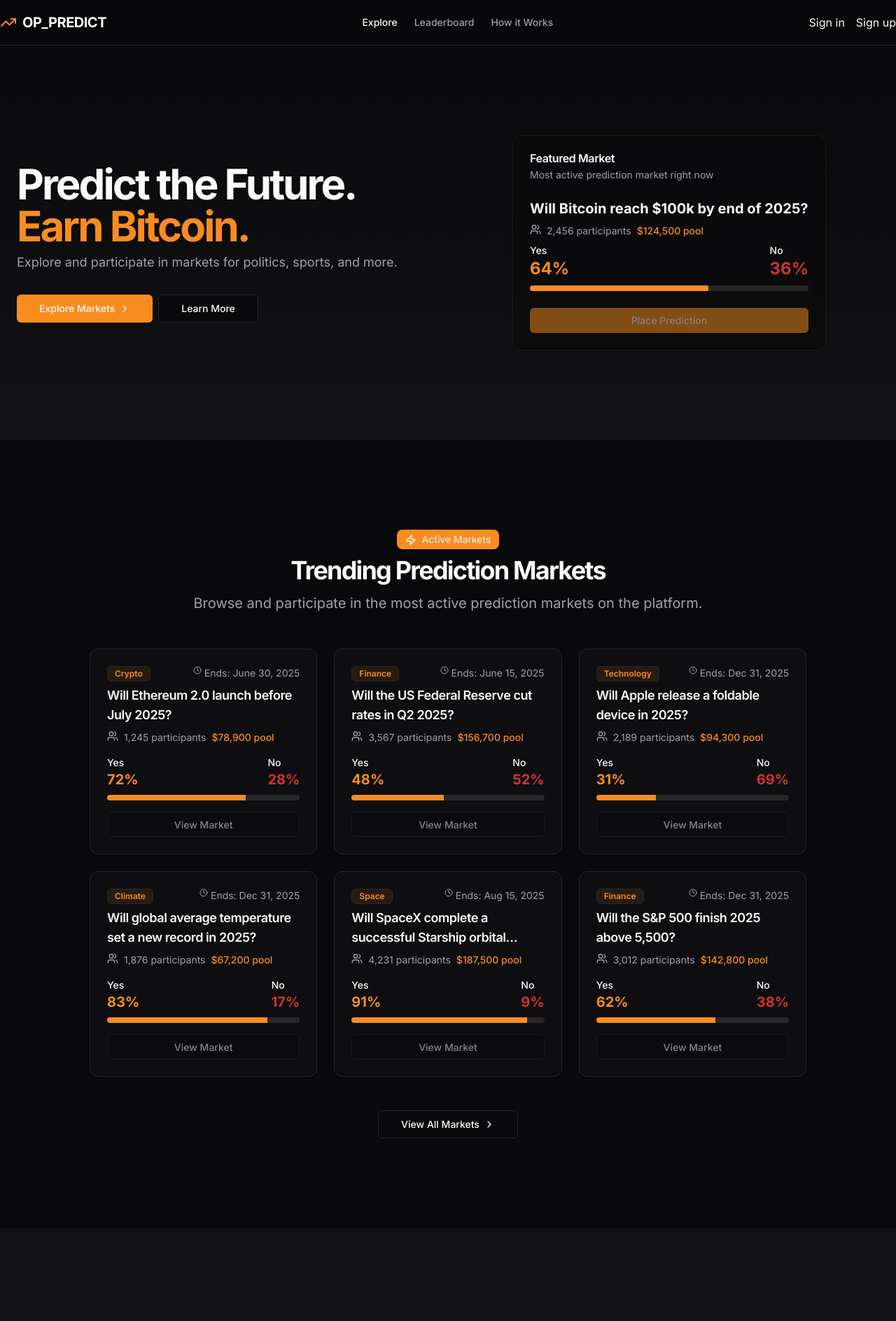
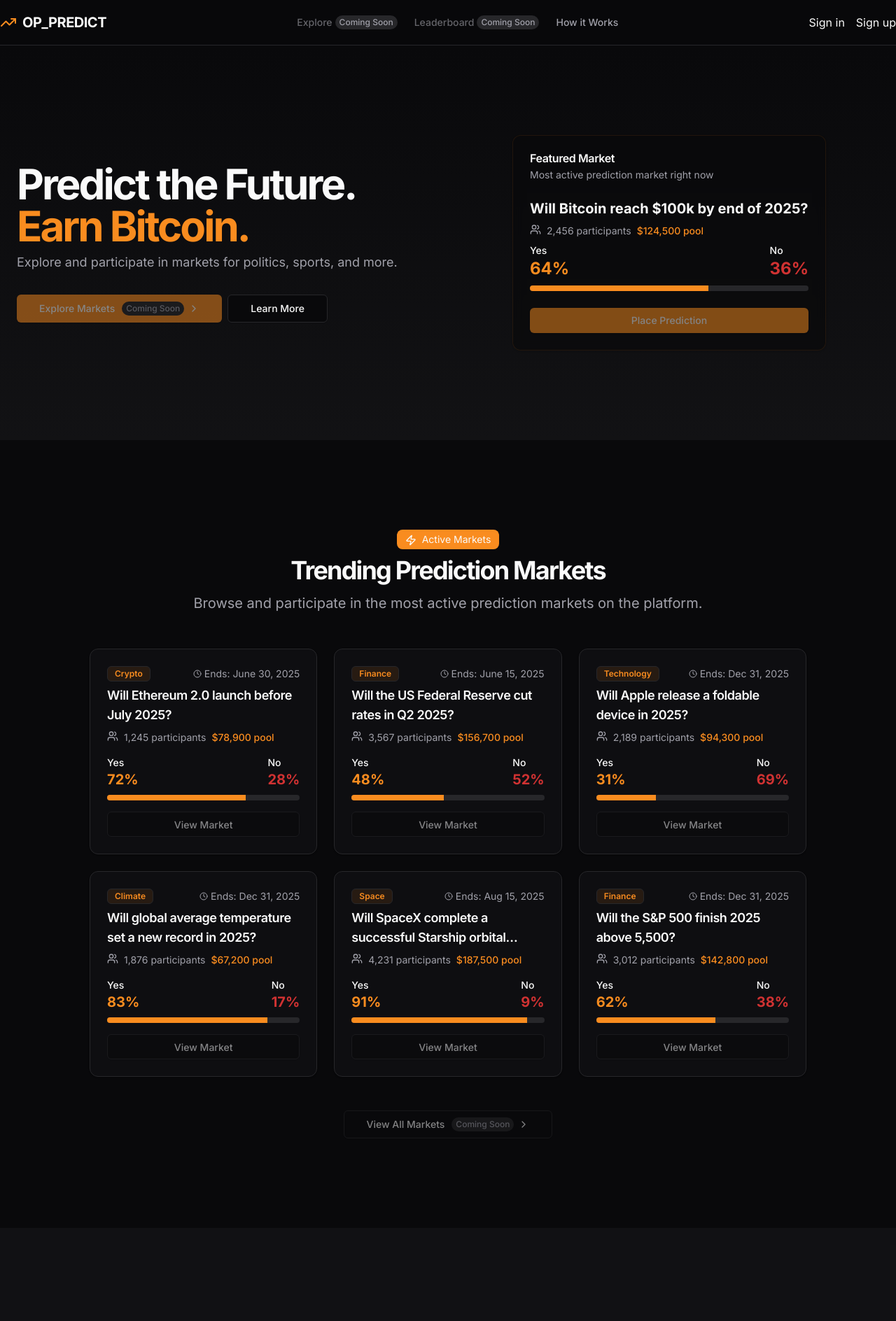
Before and after one commit to r0zar/op_predict, a Next.js app: page / in a window 1280 px wide. Shown: the top 1888 px of the page at 70% size. Built offline with nearby package versions, Linux system fonts and the light colour scheme; no server answers.

Commit message:
:art: Update

```diff
--- a/app/layout.tsx
+++ b/app/layout.tsx
@@ -41,12 +41,12 @@ export default function RootLayout({
                   </Link>
                 </div>
                 <nav className="hidden md:flex items-center gap-6">
-                  <Link href="/explore" className="text-sm font-medium text-foreground">
-                    Explore
-                  </Link>
-                  <Link href="/leaderboard" className="text-sm font-medium text-muted-foreground hover:text-foreground">
-                    Leaderboard
-                  </Link>
+                  <span className="text-sm font-medium text-muted-foreground/60 cursor-not-allowed flex items-center">
+                    Explore <span className="ml-1 text-xs px-1.5 py-0.5 rounded-full bg-muted text-muted-foreground">Coming Soon</span>
+                  </span>
+                  <span className="text-sm font-medium text-muted-foreground/60 cursor-not-allowed flex items-center">
+                    Leaderboard <span className="ml-1 text-xs px-1.5 py-0.5 rounded-full bg-muted text-muted-foreground">Coming Soon</span>
+                  </span>
                   <Link href="/how-it-works" className="text-sm font-medium text-muted-foreground hover:text-foreground">
                     How it Works
                   </Link>
--- a/app/page.tsx
+++ b/app/page.tsx
@@ -25,15 +25,16 @@ export default function Home() {
                   </p>
                 </div>
                 <div className="flex flex-col gap-2 min-[400px]:flex-row">
-                  <Link href="/explore">
-                    <Button size="lg" className="gap-1.5 items-center">
+                  <Button size="lg" className="gap-1.5 items-center" disabled>
                     Explore Markets
+                    <span className="ml-1 text-xs px-1.5 py-0.5 rounded-full bg-muted text-muted-foreground">Coming Soon</span>
                     <ChevronRight className="h-4 w-4" />
                   </Button>
-                  </Link>
+                  <Link href="/how-it-works">
                     <Button size="lg" variant="outline" className="items-center">
                       Learn More
                     </Button>
+                  </Link>
                 </div>
               </div>
               <div className="flex justify-items-center justify-center">
@@ -144,12 +145,11 @@ export default function Home() {
               />
             </div>
             <div className="flex justify-center">
-              <Link href="/explore">
-                <Button variant="outline" size="lg" className="gap-1.5 items-center">
+              <Button variant="outline" size="lg" className="gap-1.5 items-center" disabled>
                 View All Markets
+                <span className="ml-1 text-xs px-1.5 py-0.5 rounded-full bg-muted text-muted-foreground">Coming Soon</span>
                 <ChevronRight className="h-4 w-4" />
               </Button>
-              </Link>
             </div>
           </div>
         </section>
--- a/components/market-card.tsx
+++ b/components/market-card.tsx
@@ -23,7 +23,7 @@ export function MarketCard({ title, participants, poolAmount, yesPercentage, cat
           <Badge variant="outline" className="bg-primary/10 text-primary">
             {category}
           </Badge>
-          <div className="flex justify-items-center text-sm text-muted-foreground">
+          <div className="flex justify-items-center text-sm text-muted-foreground items-center">
             <Clock className="mr-1 h-3 w-3" />
             <span>Ends: {endDate}</span>
           </div>
```
Lines whose indentation alone changed are shown as unchanged.
